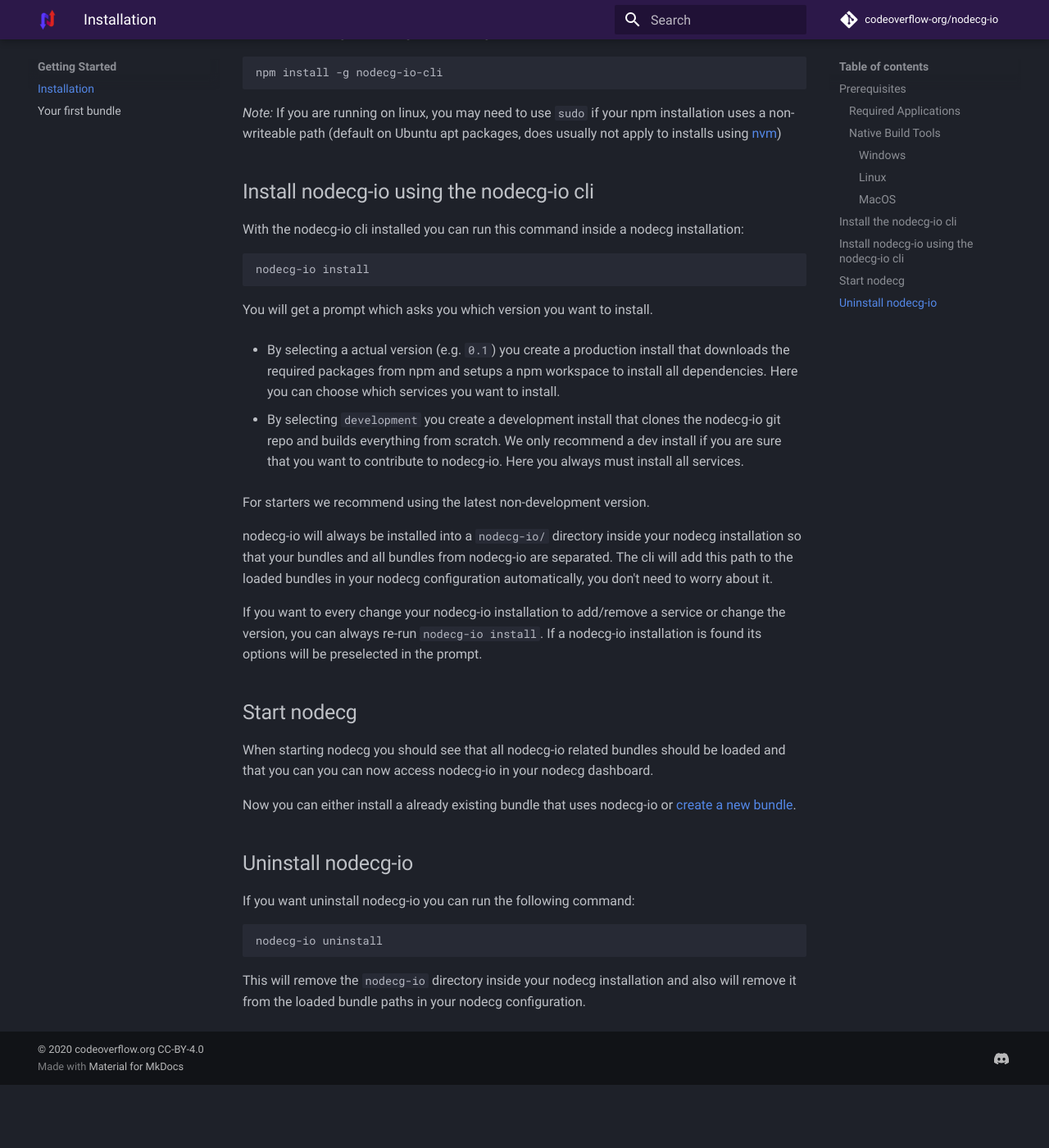
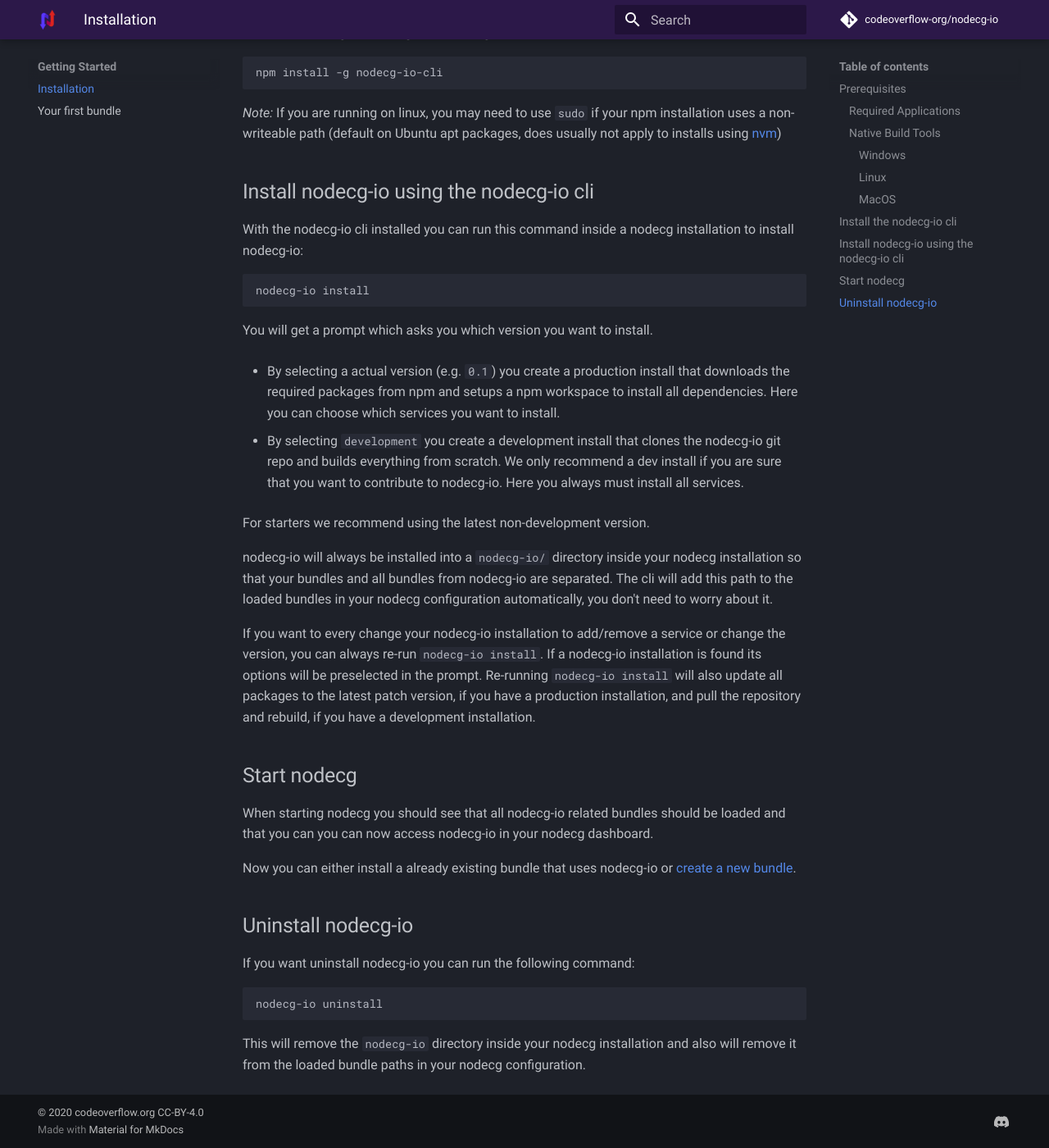
Before and after one commit to codeoverflow-org/nodecg-io-docs, an MkDocs documentation site: the page built from docs/getting_started/install.md, in a window 1280 px wide and 1400 px high, scrolled down 1516 px. Shown: the whole window at 82% size. Built offline with MkDocs 1.6.1 and Material for MkDocs 9.7.7, drawn with Linux system fonts in a browser that asks for light colours; comment, search, counter and statistics services are not loaded; the version menu is left out; before the commit the page ends 2839 px from its top, so only the background shows below that; some of the changed text lies outside the part shown.

Commit message:
Add note about pulling/updating patch versions and fix a typo

````diff
--- a/docs/getting_started/install.md
+++ b/docs/getting_started/install.md
@@ -2,7 +2,7 @@
 
 ## Prerequisites
 
-In order to download necessary tools, and install nodecg-io using the cli you need network access.
+In order to download necessary tools and to install nodecg-io using the cli you need network access.
 
 ### Required Applications
 
@@ -61,7 +61,7 @@
 
 ## Install nodecg-io using the nodecg-io cli
 
-With the nodecg-io cli installed you can run this command inside a nodecg installation:
+With the nodecg-io cli installed you can run this command inside a nodecg installation to install nodecg-io:
 
 ```shell
 nodecg-io install
@@ -77,7 +77,7 @@
 
 nodecg-io will always be installed into a `nodecg-io/` directory inside your nodecg installation so that your bundles and all bundles from nodecg-io are separated. The cli will add this path to the loaded bundles in your nodecg configuration automatically, you don't need to worry about it.
 
-If you want to every change your nodecg-io installation to add/remove a service or change the version, you can always re-run `nodecg-io install`. If a nodecg-io installation is found its options will be preselected in the prompt.
+If you want to every change your nodecg-io installation to add/remove a service or change the version, you can always re-run `nodecg-io install`. If a nodecg-io installation is found its options will be preselected in the prompt. Re-running `nodecg-io install` will also update all packages to the latest patch version, if you have a production installation, and pull the repository and rebuild, if you have a development installation.
 
 ## Start nodecg
 
````
